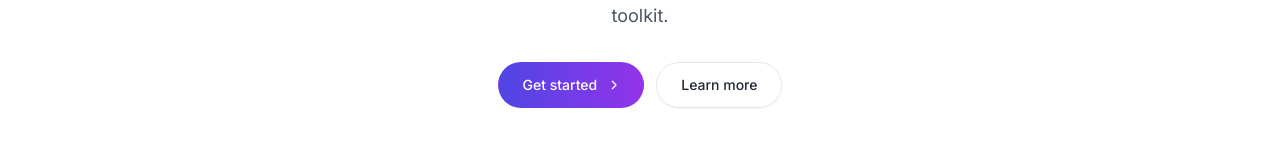
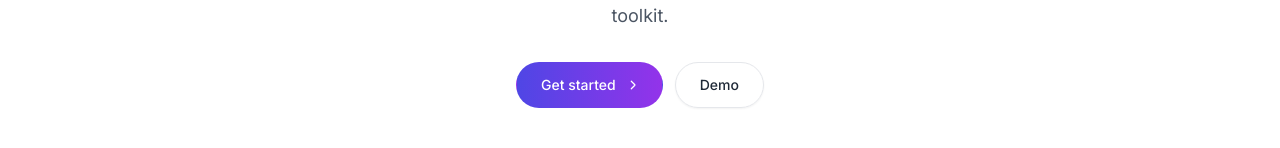
Before and after one commit to coenbooij/seo-tool, a Next.js app: page / in a window 1280 px wide. Shown: the part 402-550 px from the top of the page. Built offline with nearby package versions, Linux system fonts and the light colour scheme; no server answers; the database is empty.

Commit message:
Demo setup

```diff
--- a/src/components/landing/landing-content.tsx
+++ b/src/components/landing/landing-content.tsx
@@ -144,10 +144,10 @@ export default function LandingContent() {
                 </svg>
               </Link>
               <Link
-                href="#features"
+                href="/demo"
                 className="inline-flex justify-center items-center gap-x-3.5 text-sm text-gray-800 hover:text-gray-600 font-medium rounded-full border border-gray-200 hover:border-gray-300 shadow-sm py-3 px-6 focus:outline-none focus:ring-2 focus:ring-gray-400 focus:ring-offset-2 focus:ring-offset-white"
               >
-                {messages.landing.hero.cta.learnMore}
+                {messages.landing.hero.cta.demo}
               </Link>
             </div>
 
--- a/src/messages/en.json
+++ b/src/messages/en.json
@@ -55,7 +55,7 @@
       "description": "Get actionable insights and improve your search rankings with our comprehensive SEO toolkit.",
       "cta": {
         "getStarted": "Get started",
-        "learnMore": "Learn more"
+        "demo": "Demo"
       }
     },
     "features": {
--- a/src/messages/nl.json
+++ b/src/messages/nl.json
@@ -55,7 +55,7 @@
       "description": "Krijg bruikbare inzichten en verbeter je zoekresultaten met onze uitgebreide SEO toolkit.",
       "cta": {
         "getStarted": "Aan de slag",
-        "learnMore": "Meer informatie"
+        "demo": "Demo"
       }
     },
     "features": {
```
